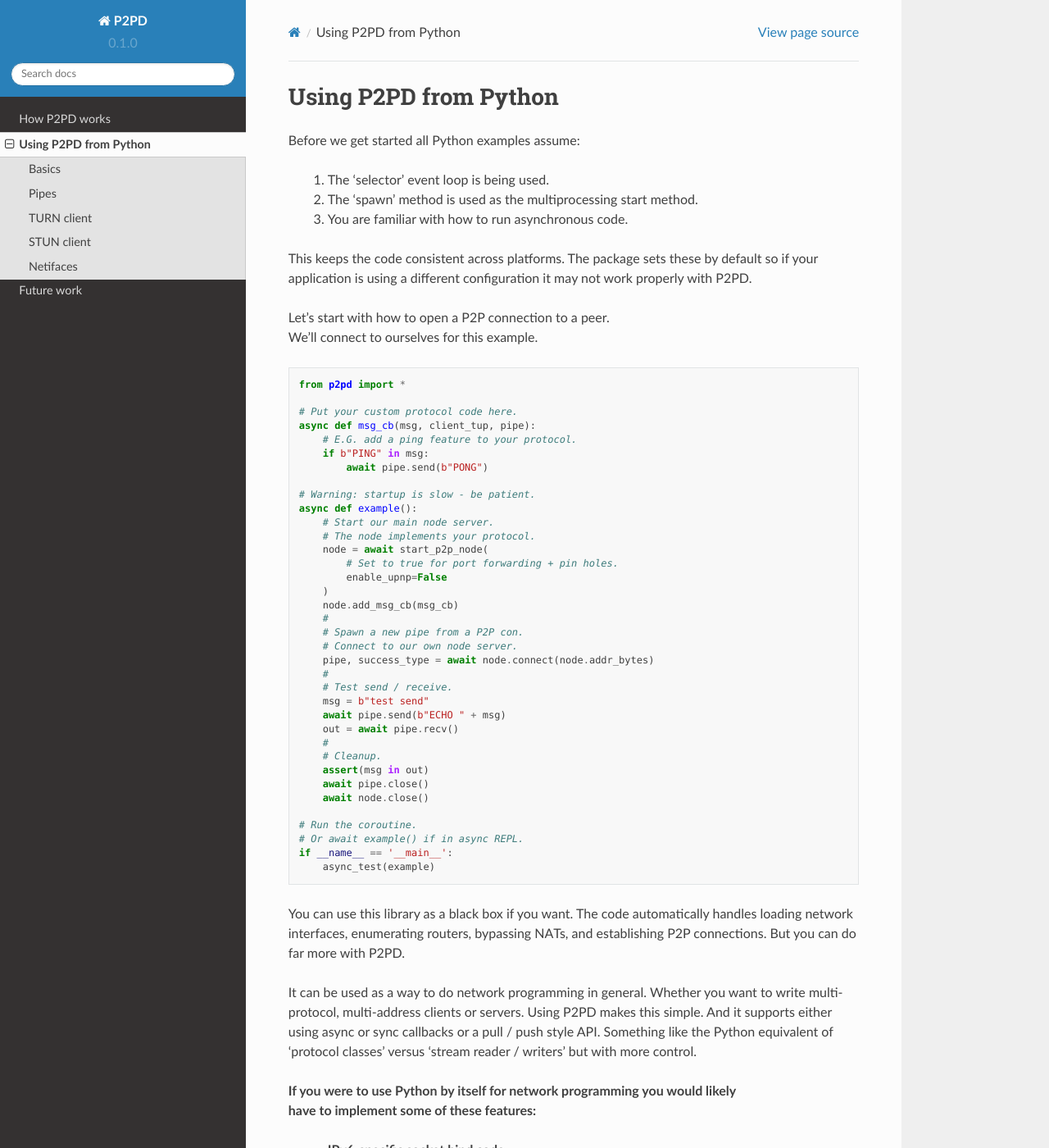
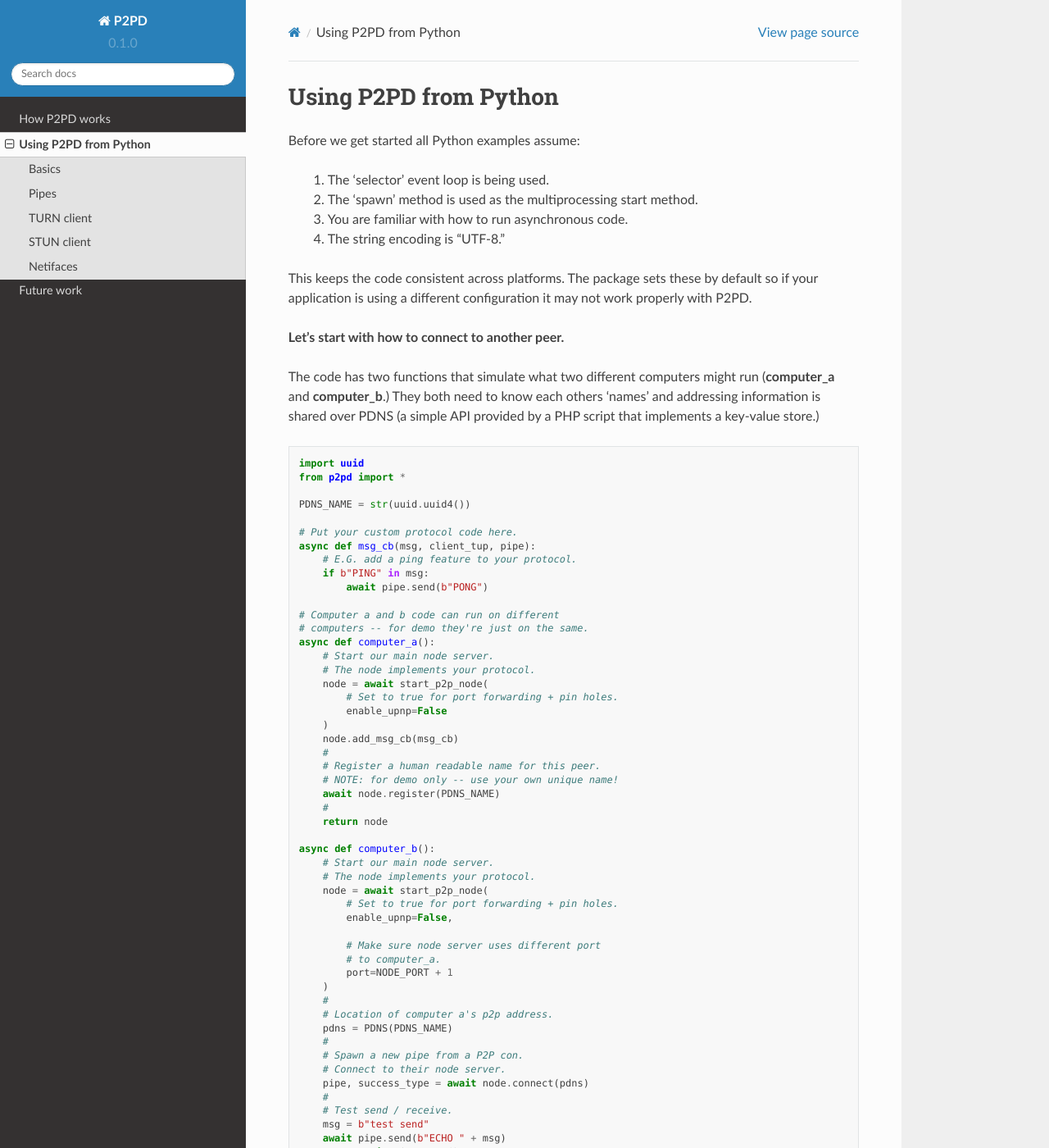
Before and after one commit to robertsdotpm/p2pd, a Sphinx documentation site: the page built from docs/source/python/index.rst, in a window 1280 px wide and 1400 px high. Shown: the whole window at 82% size. Built offline with Sphinx 7.4.7 and the Read the Docs theme 2.0.0, drawn with Linux system fonts in a browser that asks for light colours; pages that are not in the unit, such as notebooks, are missing from menus; some of the changed text lies outside the part shown.

Commit message:
The pdns code is still flaky so wont merge this yet but getting close.

```diff
--- a/docs/source/python/examples/example_1.py
+++ b/docs/source/python/examples/example_1.py
@@ -1,4 +1,7 @@
+import uuid
 from p2pd import *
+
+PDNS_NAME = str(uuid.uuid4())
 
 # Put your custom protocol code here.
 async def msg_cb(msg, client_tup, pipe):
@@ -6,8 +9,9 @@
     if b"PING" in msg:
         await pipe.send(b"PONG")
 
-# Warning: startup is slow - be patient.
-async def example():
+# Computer a and b code can run on different
+# computers -- for demo they're just on the same.
+async def computer_a():
     # Start our main node server.
     # The node implements your protocol.
     node = await start_p2p_node(
@@ -16,9 +20,30 @@
     )
     node.add_msg_cb(msg_cb)
     #
+    # Register a human readable name for this peer.
+    # NOTE: for demo only -- use your own unique name!
+    await node.register(PDNS_NAME)
+    #
+    return node
+
+async def computer_b():
+    # Start our main node server.
+    # The node implements your protocol.
+    node = await start_p2p_node(
+        # Set to true for port forwarding + pin holes.
+        enable_upnp=False,
+
+        # Make sure node server uses different port
+        # to computer_a.
+        port=NODE_PORT + 1
+    )
+    #
+    # Location of computer a's p2p address.
+    pdns = PDNS(PDNS_NAME)
+    #
     # Spawn a new pipe from a P2P con.
-    # Connect to our own node server.
-    pipe, success_type = await node.connect(node.addr_bytes)
+    # Connect to their node server.
+    pipe, success_type = await node.connect(pdns)
     #
     # Test send / receive.
     msg = b"test send"
@@ -28,7 +53,28 @@
     # Cleanup.
     assert(msg in out)
     await pipe.close()
-    await node.close()
+    #
+    return node
+
+# Warning: startup is slow - be patient.
+async def example():
+    """
+    (1) Computer A starts a node server and uses 'pseudo dns'
+    to store its address at a given name.
+    """
+    node_a = await computer_a()
+    #
+    #
+    """
+    (2) Computer B starts a node server and uses 'pseudo dns'
+    to lookup the p2p address of computer a to connect to it.
+    """
+    node_b = await computer_b()
+    #
+    #
+    # Cleanup / shut down node servers.
+    await node_a.close()
+    await node_b.close()
 
 # Run the coroutine.
 # Or await example() if in async REPL.
--- a/docs/source/python/index.rst
+++ b/docs/source/python/index.rst
@@ -1,25 +1,29 @@
 Using P2PD from Python
-=======================
+========================
 
 Before we get started all Python examples assume:
 
     1. The 'selector' event loop is being used.
     2. The 'spawn' method is used as the multiprocessing start method.
     3. You are familiar with how to run asynchronous code.
+    4. The string encoding is "UTF-8."
 
 This keeps the code consistent across platforms. The package sets
 these by default so if your application is using a different configuration
 it may not work properly with P2PD.
 
-| Let's start with how to open a P2P connection to a peer.
-| We'll connect to ourselves for this example.
+| **Let's start with how to connect to another peer.**
+
+The code has two functions that simulate what two different computers might
+run (**computer_a** and **computer_b**.) They both need to know each others 'names'
+and addressing information is shared over PDNS (a simple API provided by
+a PHP script that implements a key-value store.)
 
 .. literalinclude:: examples/example_1.py
     :language: python3
 
-You can use this library as a black box if you want. The code automatically
-handles loading network interfaces, enumerating routers, bypassing NATs,
-and establishing P2P connections. But you can do far more with P2PD.
+You can use this library as a black box if you want. The code handles loading network interfaces, enumerating routers, bypassing NATs,
+and establishing connections. But even more is possible.
 
 It can be used as a way to do network programming in general. Whether
 you want to write multi-protocol, multi-address clients or servers.
```
Also changed, not shown: docs/source/how.rst (+28 -5 lines), 3 other files.
